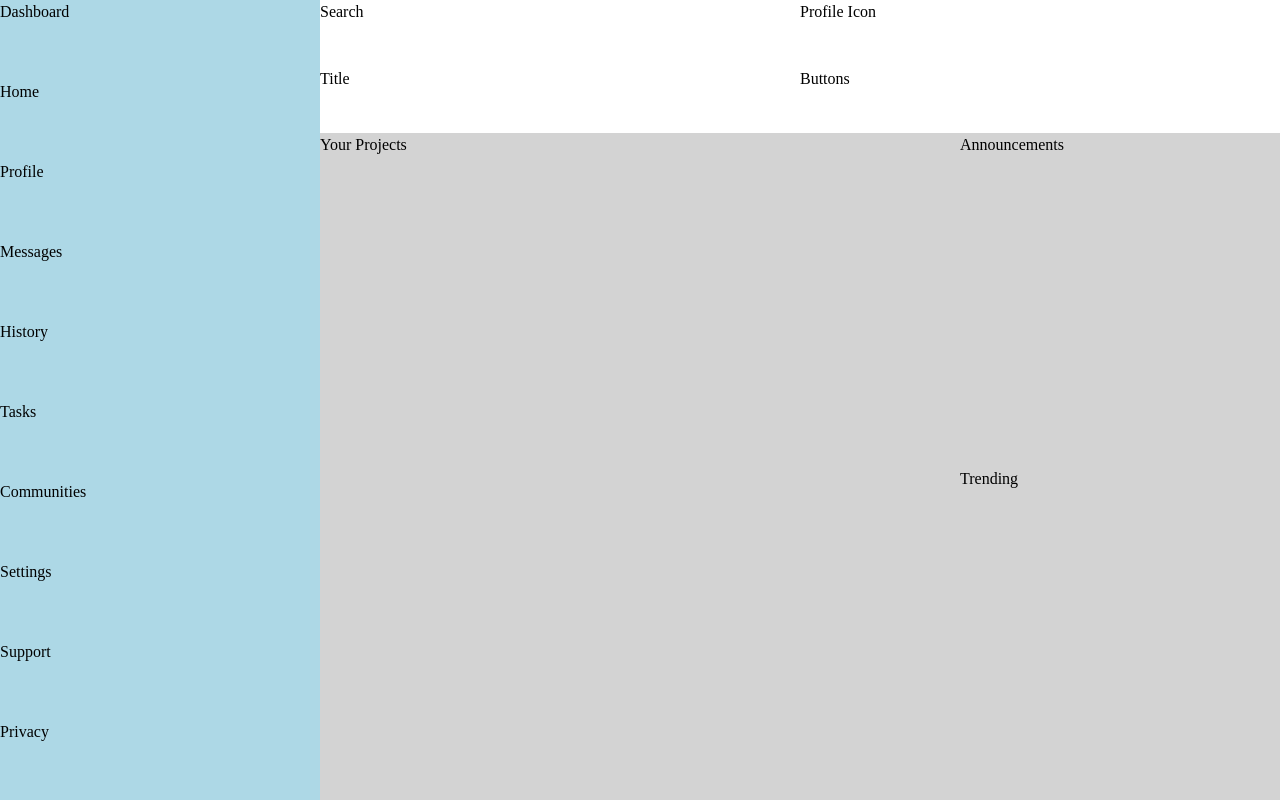
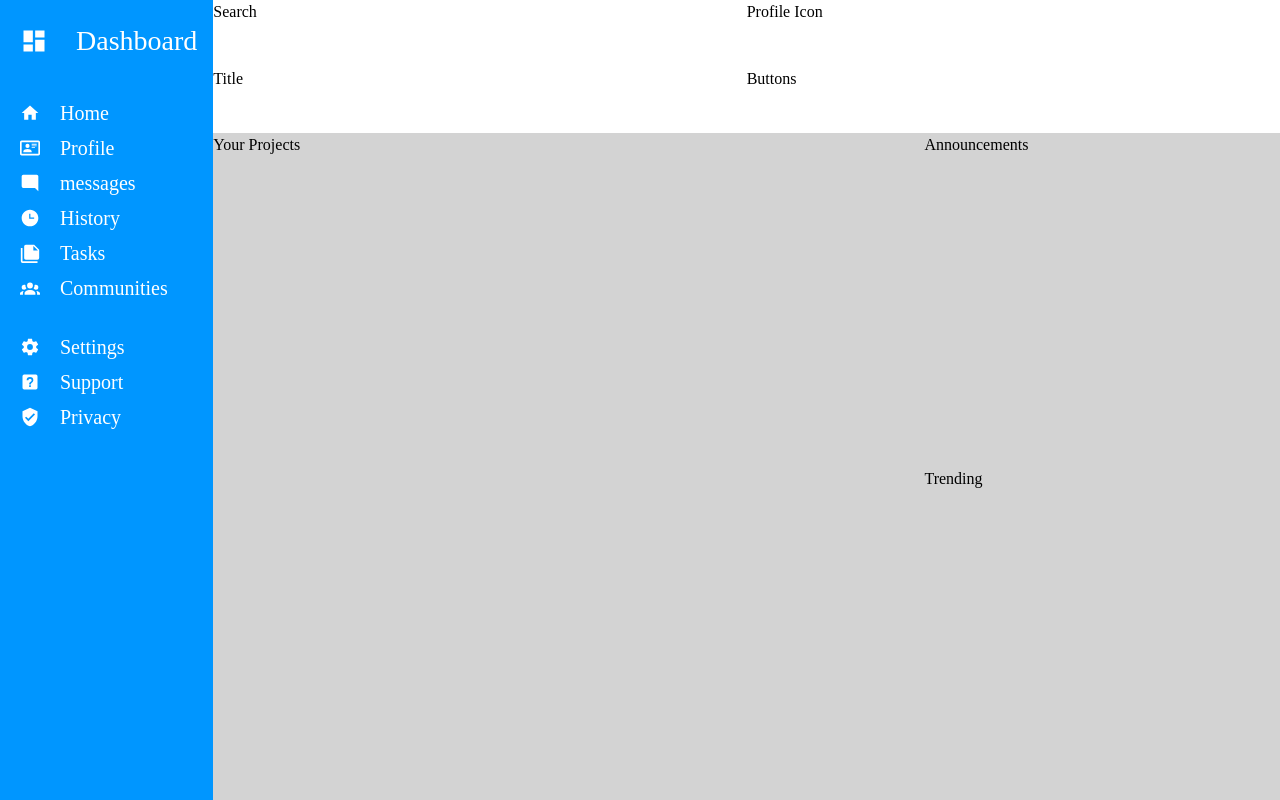
Before and after one commit to MaxSanchez99/admin-dashboard, a plain HTML site: page index.html in a window 1280 px wide. Drawn offline with Linux system fonts and the light colour scheme.

Commit message:
Completed the layout and design of sidebar
Using grid and flex, sidebar was layed out, font
color was set to white and background color was
set to a shade of blue.

```diff
--- a/index.html
+++ b/index.html
@@ -9,16 +9,60 @@
 <body>
     <div class="container">
         <div class="sidebar">
-            <div class="link">Dashboard</div>
-            <div class="link">Home</div>
-            <div class="link">Profile</div>
-            <div class="link">Messages</div>
-            <div class="link">History</div>
-            <div class="link">Tasks</div>
-            <div class="link">Communities</div>
-            <div class="link">Settings</div>
-            <div class="link">Support</div>
-            <div class="link">Privacy</div>
+            <div class="link top-link">
+                <img src="images/view-dashboard.svg" alt="dashboard" class="icon">
+                <a href="">Dashboard</a>
+            </div>
+
+            <div class="general">
+                <div class="link">
+                    <img src="images/home.svg" alt="home" class="icon">
+                    <a href="">Home</a>
+                </div>
+
+                <div class="link">
+                    <img src="images/card-account-details-outline.svg" alt="account" class="icon">
+                    <a href="">Profile</a>
+                </div>
+
+                <div class="link">
+                    <img src="images/message-reply.svg" alt="messages" class="icon">
+                    <a href="">messages</a>
+                </div>
+
+                <div class="link">
+                    <img src="images/clock-time-three.svg" alt="history" class="icon">
+                    <a href="">History</a>
+                </div>
+
+                <div class="link">
+                    <img src="images/note-multiple.svg" alt="tasks" class="icon">
+                    <a href="">Tasks</a>
+                </div>
+
+                <div class="link">
+                    <img src="images/account-group.svg" alt="communities" class="icon">
+                    <a href="">Communities</a>
+                </div>
+            </div>
+
+            <div class="help">
+                <div class="link">
+                    <img src="images/cog.svg" alt="settings" class="icon">
+                    <a href="">Settings</a>
+                </div>
+
+                <div class="link">
+                    <img src="images/help-box.svg" alt="" class="icon">
+                    <a href="">Support</a>
+                </div>
+
+                <div class="link">
+                    <img src="images/shield-check.svg" alt="" class="icon">
+                    <a href="">Privacy</a>
+                </div>
+            </div>
+
         </div>
 
 
--- a/styles.css
+++ b/styles.css
@@ -78,20 +78,64 @@ h6 {
 
 .container {
     display: grid;
-    grid-template-columns: 1fr 3fr;
+    grid-template-columns: 1fr 5fr;
     grid-template-rows: 1fr 5fr;
     width: 100vw;
     height: 100vh;
 }
 
+
+
+/* Sidebar Section */
 .sidebar {
     grid-column: 1 / 2;
     grid-row: 1 / 3;
-    background-color: lightblue;
-
+    background-color: #0096FF;
     display: grid;
+    grid-template-rows: 1fr 3fr 2fr 4fr;
+    padding-top: 20px;
+    padding-left: 20px;
+    font-size: 20px;
 }
 
+.link {
+    display: flex;
+    align-items: center;
+    gap: 1em;
+}
+
+.link img {
+    filter: invert(1);
+}
+
+.link a {
+    text-decoration: none;
+    color: white;
+}
+
+.top-link {
+    font-size: 28px;
+    align-self: start;
+}
+
+.link .icon {
+    height: 1em;
+}
+
+.general {
+    display: flex;
+    flex-direction: column;
+    gap: 5px;
+}
+
+.help {
+    display: flex;
+    flex-direction: column;
+    gap: 5px;
+}
+
+
+/* Header sectiion */
 .header {
     grid-column: 2 / 3;
     grid-row: 1 / 2;
@@ -101,6 +145,8 @@ h6 {
     grid-template-rows: 1fr 1fr;
 }
 
+
+/* Main-content section */
 .main-content {
     grid-column: 2 / 3;
     grid-row: 2 / 3;
```
Also changed, not shown: images/account-group.svg (added), images/card-account-details-outline.svg (added), images/clock-time-three.svg (added), images/cog.svg (added), images/help-box.svg (added), images/home.svg (added), images/message-reply.svg (added), images/note-multiple.svg (added), images/shield-check.svg (added), images/view-dashboard.svg (added).
